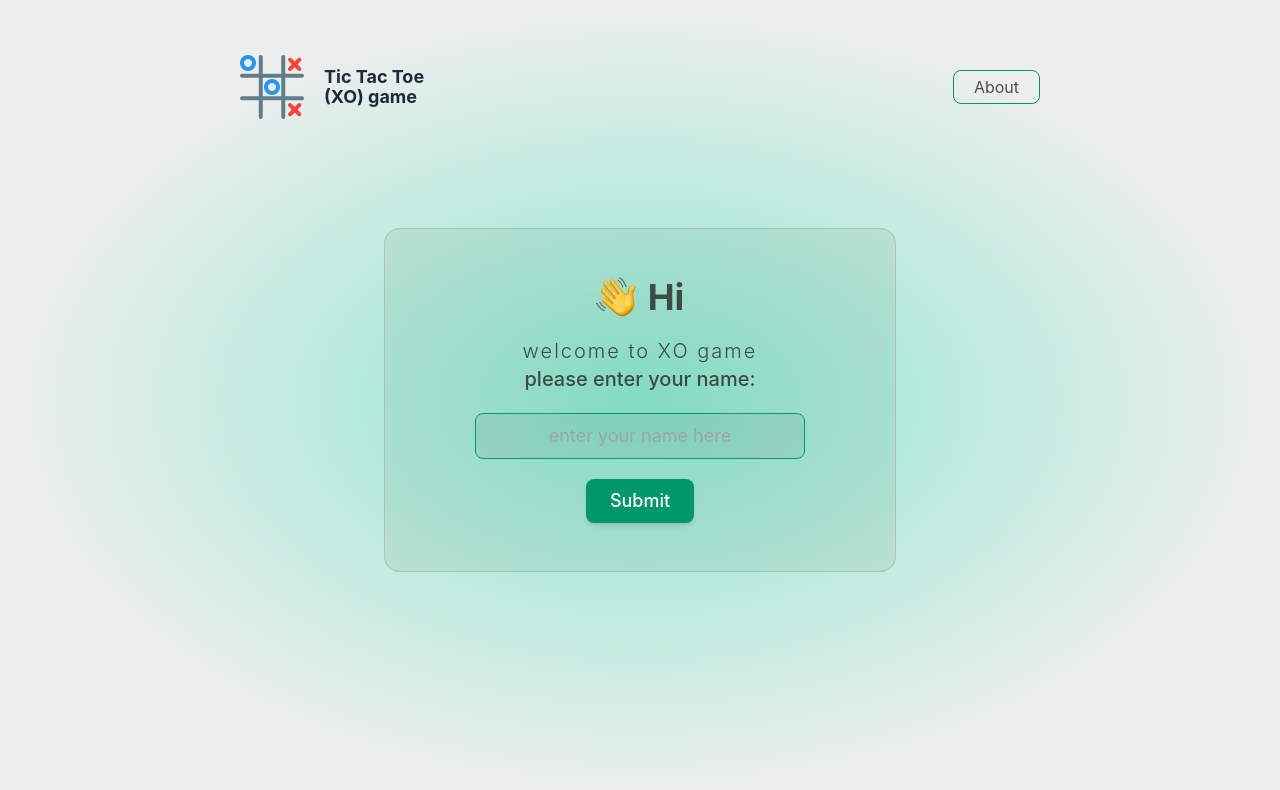
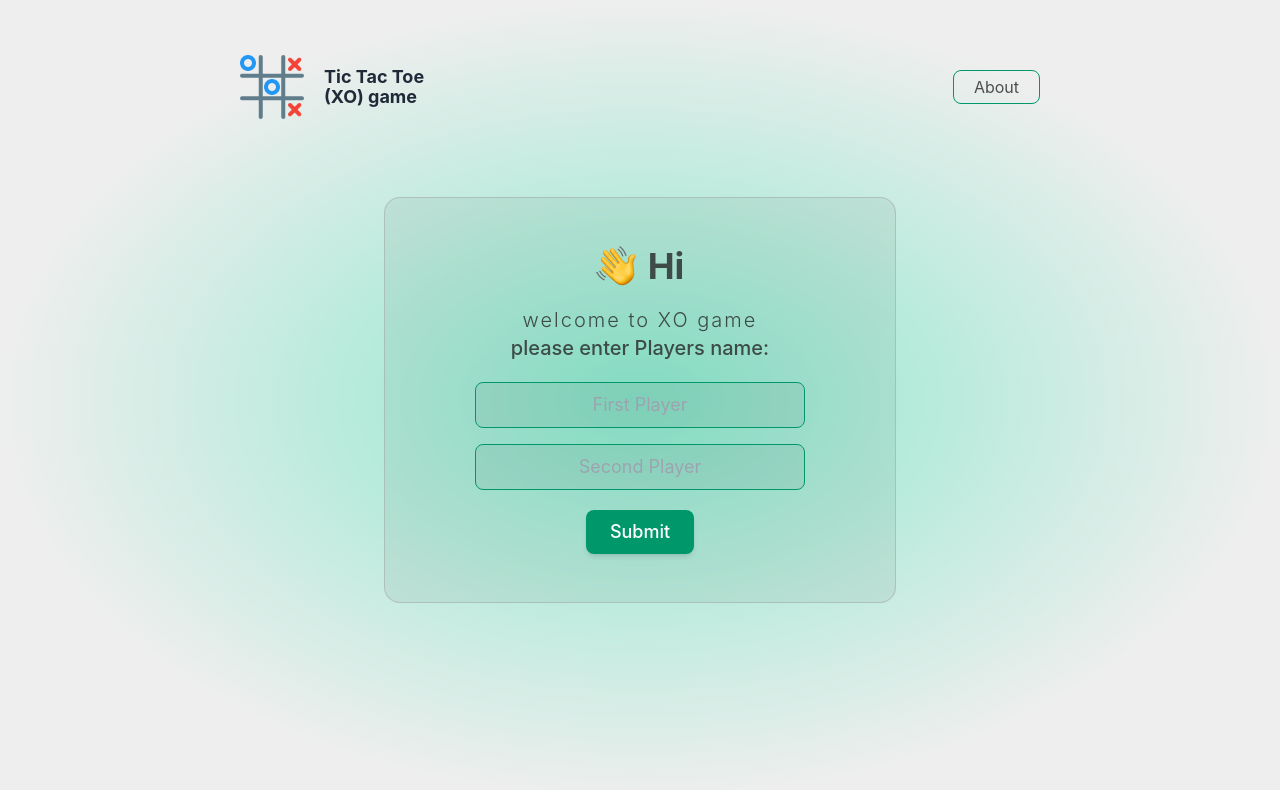
Before and after one commit to erffon/xo-game, a Next.js app: page / in a window 1280 px wide. Shown: the top 790 px of the page. Built offline with nearby package versions, Linux system fonts and the light colour scheme.

Commit message:
input fields doubled

```diff
--- a/pages/index.tsx
+++ b/pages/index.tsx
@@ -5,12 +5,14 @@ import Navbar from "../components/navbar/Navbar";
 import Container from "../components/Ui/Container";
 
 export default function Home() {
-  const [inputValue, setInputValue] = useState("");
+  const [firstPlayer, setFirstPlayer] = useState("");
+  const [secondPlayer, setSecondPlayer] = useState("");
   const { push } = useRouter();
 
   const saveName = (e: any) => {
-    if (!!inputValue) {
-      window.localStorage.setItem("name", inputValue);
+    if (!!firstPlayer && !!secondPlayer) {
+      window.localStorage.setItem("player1", firstPlayer);
+      window.localStorage.setItem("player2", secondPlayer);
       push("/playground");
     }
   };
@@ -34,15 +36,23 @@ export default function Home() {
           </div>
           <div className="text-texts-light text-center text-xl ">
             <p className="tracking-widest font-light">welcome to XO game</p>
-            <p className="font-medium">please enter your name:</p>
+            <p className="font-medium">please enter Players name:</p>
           </div>
-          <div>
+          <div className="flex justify-center gap-4 flex-col">
             <input
-              onChange={(e) => setInputValue(e.target.value)}
+              onChange={(e) => setFirstPlayer(e.target.value)}
               type="text"
-              name="name"
-              id="name"
-              placeholder="enter your name here"
+              name="name1"
+              id="name1"
+              placeholder="First Player"
+              className="bg-secondary-light outline-none  px-5 py-2 border border-primary-light focus:border-2 focus:shadow-md text-center rounded-lg text-lg text-texts-light"
+            />
+            <input
+              onChange={(e) => setSecondPlayer(e.target.value)}
+              type="text"
+              name="name2"
+              id="name2"
+              placeholder="Second Player"
               className="bg-secondary-light outline-none  px-5 py-2 border border-primary-light focus:border-2 focus:shadow-md text-center rounded-lg text-lg text-texts-light"
             />
           </div>
--- a/pages/playground/index.tsx
+++ b/pages/playground/index.tsx
@@ -34,7 +34,9 @@ const Game = () => {
         <div className="flex justify-center gap-24 text-slate-400 text-center mt-16">
           <div className="flex flex-col gap-1">
             <p className="text-5xl font-inter font-medium">O</p>
-            <p className="text-2xl font-semibold">Player1</p>
+            <p className="text-2xl font-semibold">
+              {window.localStorage.getItem("name")}
+            </p>
           </div>
           <div className="flex flex-col gap-1">
             <p className="text-5xl font-inter font-medium">X</p>
```
